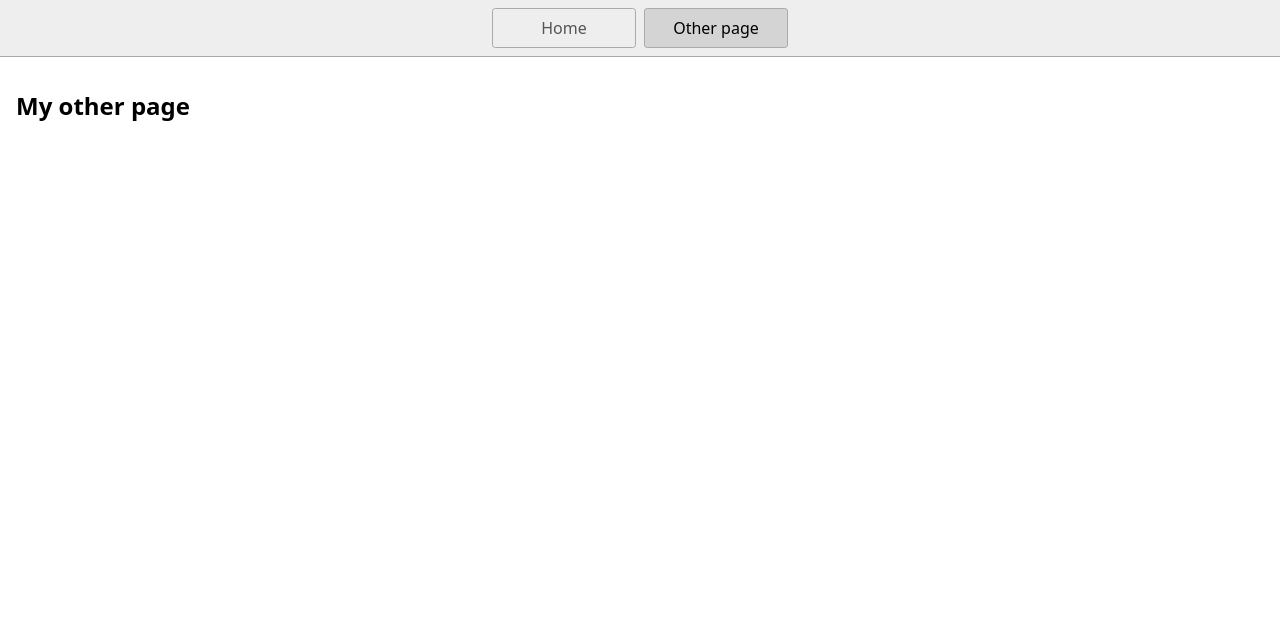
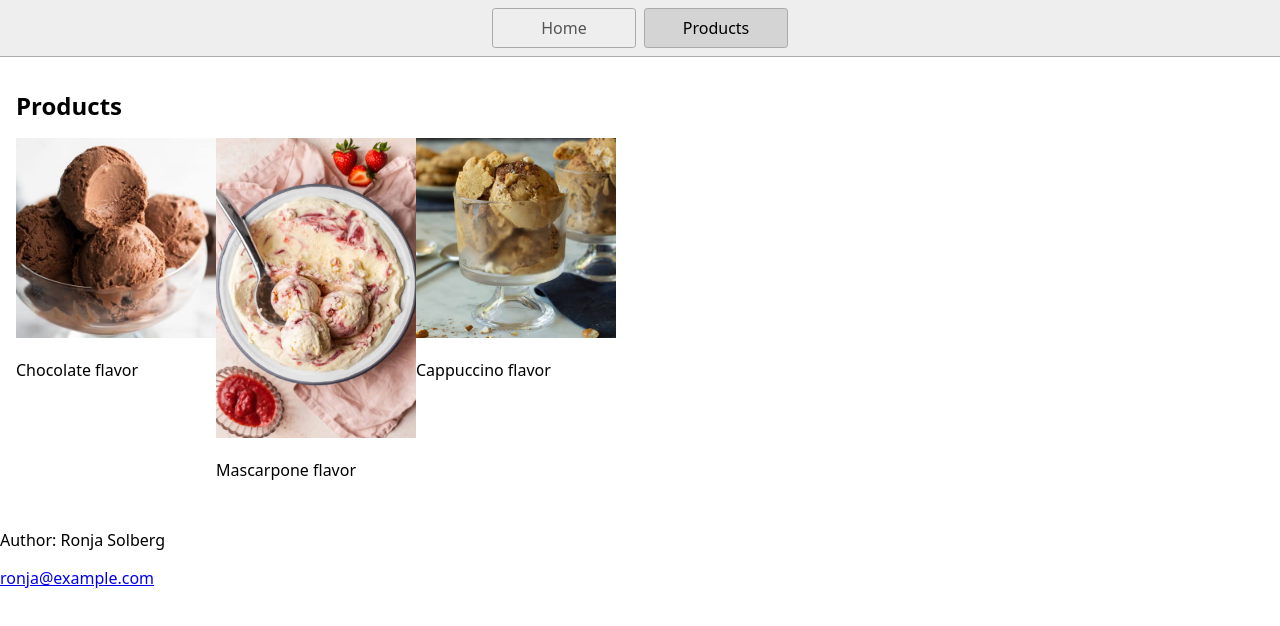
Before and after one commit to Ronjasolberg/Responsive-design-test-, a website: page page2.html in a window 1280 px wide. Drawn offline with Linux system fonts and the light colour scheme.

Commit message:
Added html-content and made flexbox for products

```diff
--- a/page2.html
+++ b/page2.html
@@ -10,10 +10,28 @@
   <body>
     <nav>
       <a href="/">Home</a>
-      <a href="/page2.html" aria-current="page">Other page</a>
+      <a href="/page2.html" aria-current="page">Products</a>
     </nav>
     <main>
-      <h1>My other page</h1>
+      <h1>Products</h1>
+      <section class="flexbox">
+        <section>
+          <img src="chocolage.jpg" alt="chocolate ice cream">
+          <p>Chocolate flavor</p>
+        </section>
+        <section>
+          <img src="mascarpone.jpg" alt="mascarpone ice cream">
+          <p>Mascarpone flavor</p>
+        </section>
+        <section>
+          <img src="cappuccino.jpg" alt="cappuccino ice cream">
+          <p>Cappuccino flavor</p>
+        </section>
+      </section>
     </main>
+    <footer>
+      <p>Author: Ronja Solberg</p>
+      <p> <a href="mailto:ronja@example.com">ronja@example.com</a></p>
+    </footer>
   </body>
 </html>
--- a/styles.css
+++ b/styles.css
@@ -44,3 +44,12 @@ h1 {
   font-weight: bold;
   font-size: 1.5rem;
 }
+
+img {
+  max-width: 200px;
+}
+
+.flexbox {
+  display: flex;
+  flex-direction: row;
+}
```
Also changed, not shown: index.html (+10 -2 lines), cappuccino.jpg (added), chocolage.jpg (added), mascarpone.jpg (added), 1 other file.
